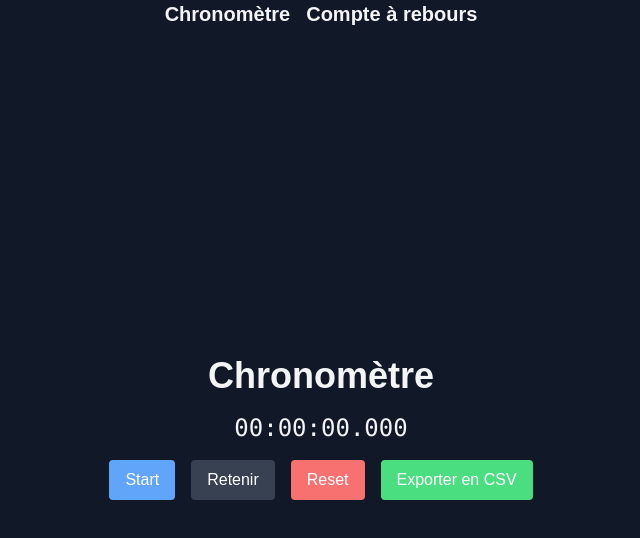
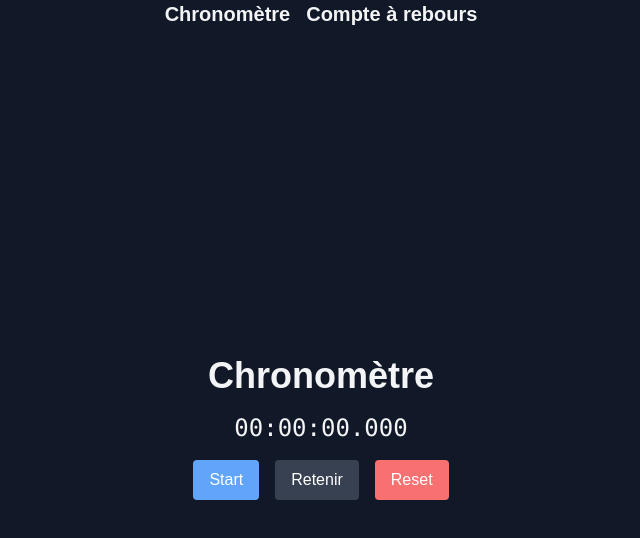
Before and after one commit to EmpiDev/empidev.github.io, a Next.js app: page / in a window 1280 px wide. Shown: the top 538 px of the page, without its empty margins (319-959 px from the left). Built offline with nearby package versions, Linux system fonts and the light colour scheme.

Commit message:
Fix typo and conditionally render export button

```diff
--- a/src/components/chrono.tsx
+++ b/src/components/chrono.tsx
@@ -15,7 +15,7 @@ export default function Chrono() {
 
     function start() {
         setRunning(true);
-        lastStartTimeRef.current = Date.now() -time;// On soustrait le temps écoulé pour reprendre là où on s'était arrêté
+        lastStartTimeRef.current = Date.now() - time;// On soustrait le temps écoulé pour reprendre là où on s'était arrêté
         intervalRef.current = setInterval(() => {
             setTime(Date.now() - lastStartTimeRef.current); // Calcule le temps écoulé depuis le dernier démarrage
         }, 10);
@@ -104,12 +104,13 @@ export default function Chrono() {
                 >
                     Reset
                 </button>
-                <button
+                {timeMemo.length > 0 ? <button
+
                     onClick={exportMemosToCSV}
                     className="px-4 py-2 bg-green-400 hover:bg-green-500 text-white rounded"
                 >
                     Exporter en CSV
-                </button>
+                </button> : null}
             </div>
 
             {timeMemo.length > 0 ? <div className="text-lg justify-between mt-4 flex w-full max-w-md">
```
